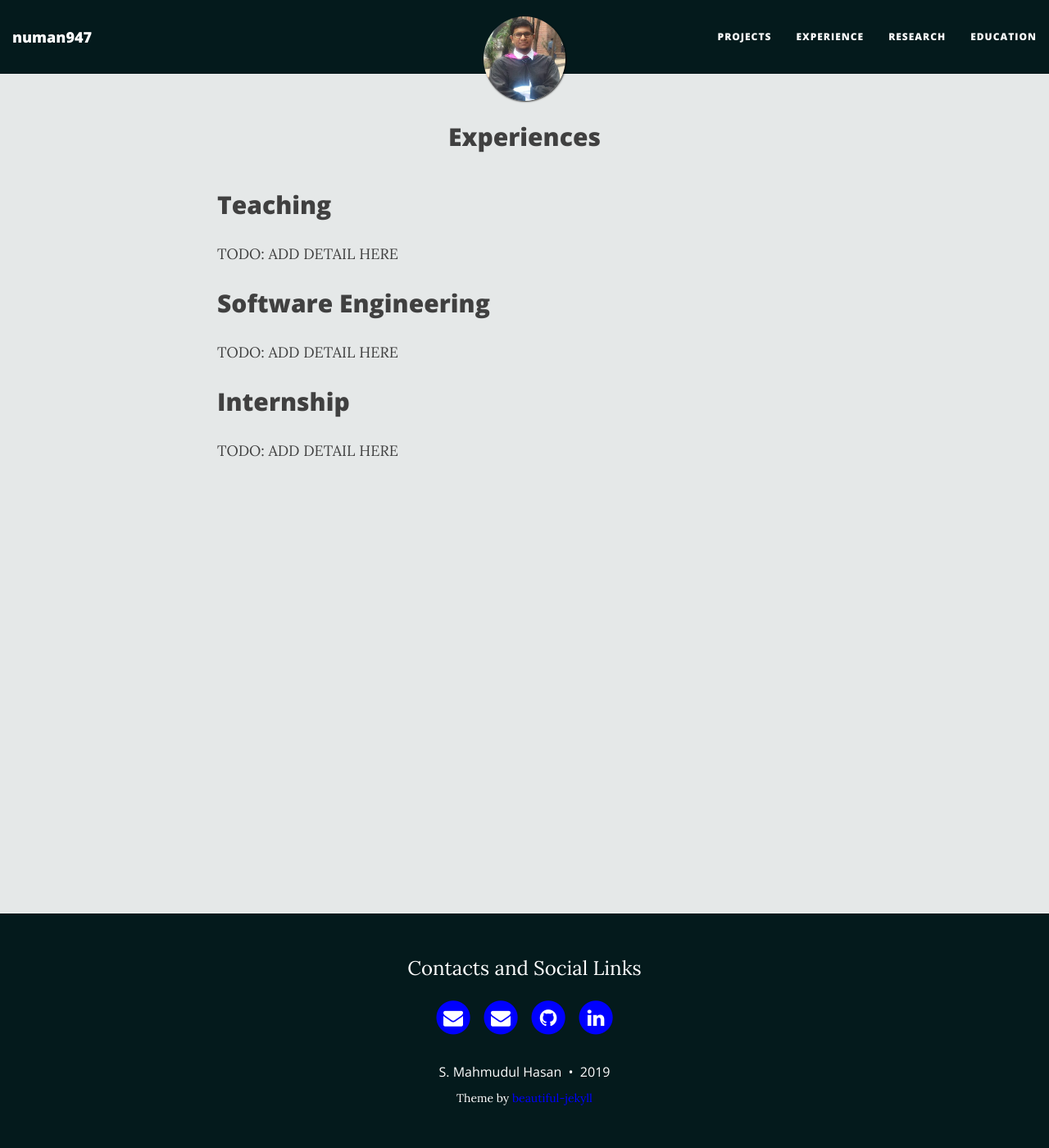
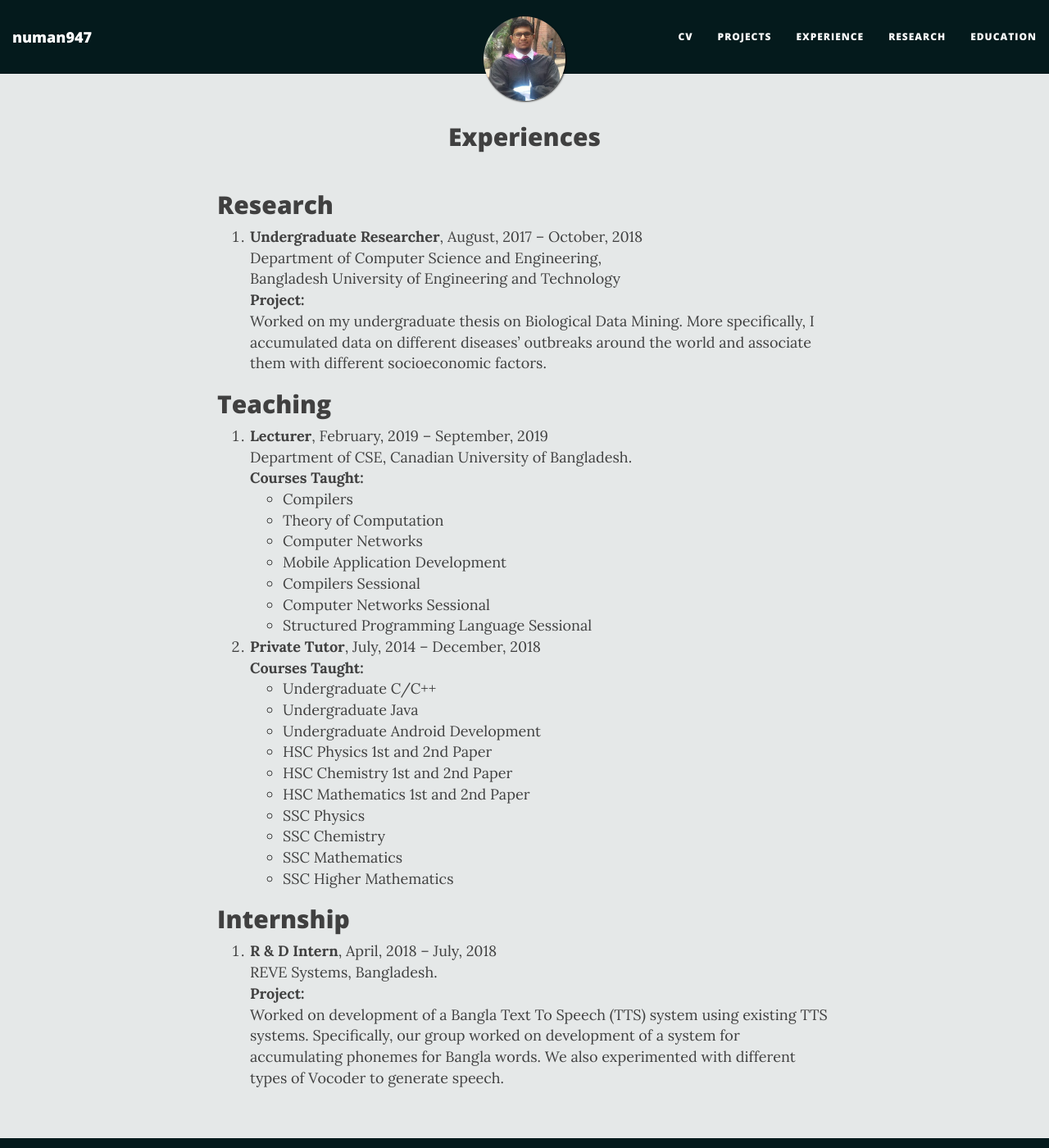
Before and after one commit to numan947/numan947.github.io, a Jekyll site: the page built from experiences.md, in a window 1280 px wide and 1400 px high. Shown: the whole window at 82% size. Built offline with Jekyll 4.4.1, drawn with Linux system fonts in a browser that asks for light colours; nearby versions of some CDN libraries.

Commit message:
Added Experience, Research and Education Section

```diff
--- a/_config.yml
+++ b/_config.yml
@@ -20,6 +20,7 @@ description: ""
 
 # List of links in the navigation bar
 navbar-links:
+  CV: "tkinter.pdf"
   Projects: "projects"
   Experience: "experiences"
   Research: "research"
--- a/experiences.md
+++ b/experiences.md
@@ -4,14 +4,45 @@ title: Experiences
 subtitle:
 ---
 
+## Research
+1. **Undergraduate Researcher**, August, 2017 -- October, 2018
+   Department of Computer Science and Engineering,
+   Bangladesh University of Engineering and Technology
+   **Project:**
+   Worked on my undergraduate thesis on Biological Data Mining. More specifically, I accumulated data on different diseases' outbreaks around the world and associate them with different socioeconomic factors.
+
+
 ## Teaching
+1. **Lecturer**, February, 2019 -- September, 2019
+   Department of CSE, Canadian University of Bangladesh.
+   **Courses Taught:**
+      + Compilers
+      + Theory of Computation
+      + Computer Networks
+      + Mobile Application Development
+      + Compilers Sessional
+      + Computer Networks Sessional
+      + Structured Programming Language Sessional
 
-TODO: ADD DETAIL HERE
 
-## Software Engineering
-
-TODO: ADD DETAIL HERE
+2. **Private Tutor**, July, 2014 -- December, 2018
+   **Courses Taught:**
+      + Undergraduate C/C++
+      + Undergraduate Java
+      + Undergraduate Android Development
+      + HSC Physics 1st and 2nd Paper
+      + HSC Chemistry 1st and 2nd Paper
+      + HSC Mathematics 1st and 2nd Paper
+      + SSC Physics
+      + SSC Chemistry
+      + SSC Mathematics
+      + SSC Higher Mathematics
 
 ## Internship
 
-TODO: ADD DETAIL HERE
+1. **R & D Intern**, April, 2018 -- July, 2018
+   REVE Systems, Bangladesh.
+   **Project:**
+   Worked on development of a Bangla Text To Speech (TTS) system using existing TTS systems.
+   Specifically, our group worked on development of a system for accumulating phonemes for
+   Bangla words. We also experimented with different types of Vocoder to generate speech.
```
Also changed, not shown: education.md (+36 -2 lines), research.md (+22 -1 lines), 2 other files.
